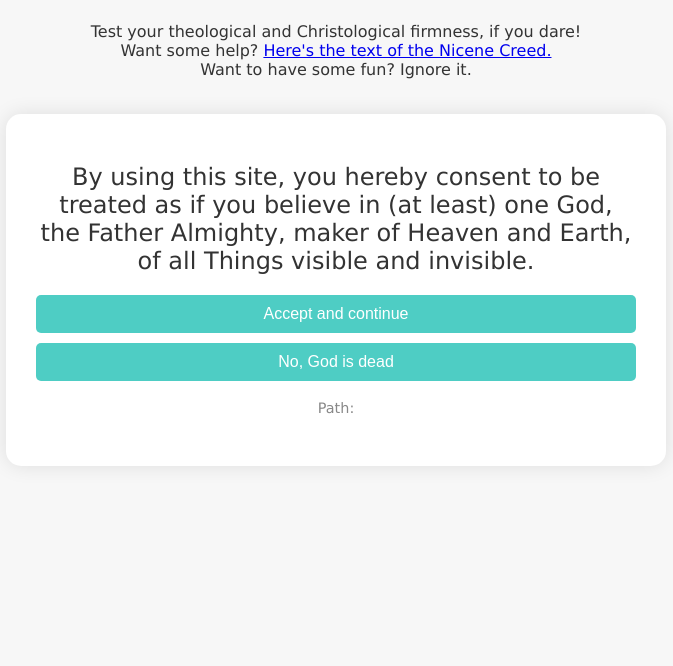
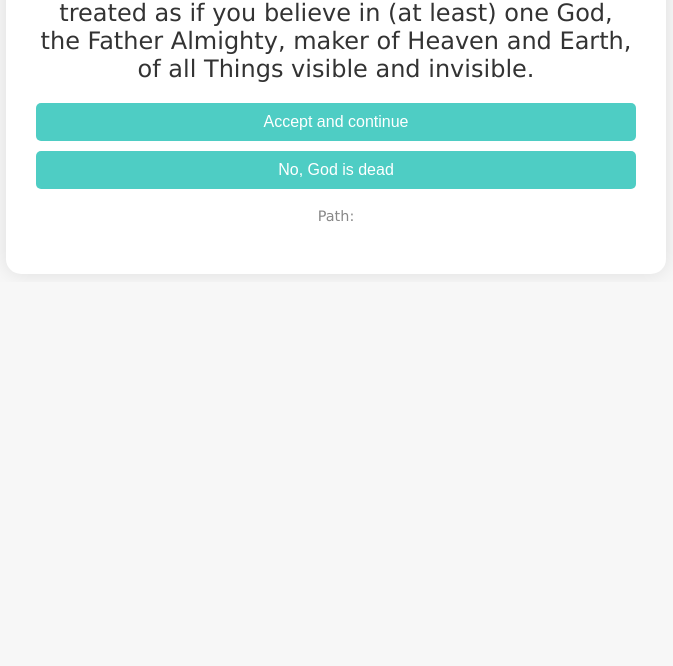
Before and after one commit to wearsshoes/trinity, a website built with Vite: page index.html in a window 1280 px wide. Shown: the part 567-1233 px from the top of the page, without its empty margins (304-977 px from the left). After the commit the page ends 849 px from the top, so only its background shows below. Built offline with nearby package versions, Linux system fonts and the light colour scheme.

Commit message:
adjusted vertical tipping

```diff
--- a/src/style.css
+++ b/src/style.css
@@ -24,7 +24,8 @@ body {
   font-family: Verdana, sans-serif;
   font-weight: 400;
   font-style: regular;
-  padding: 15%;
+  padding-left: 15%;
+  padding-right: 15%;
   /* box-sizing: border-box; */
 }
 
```
